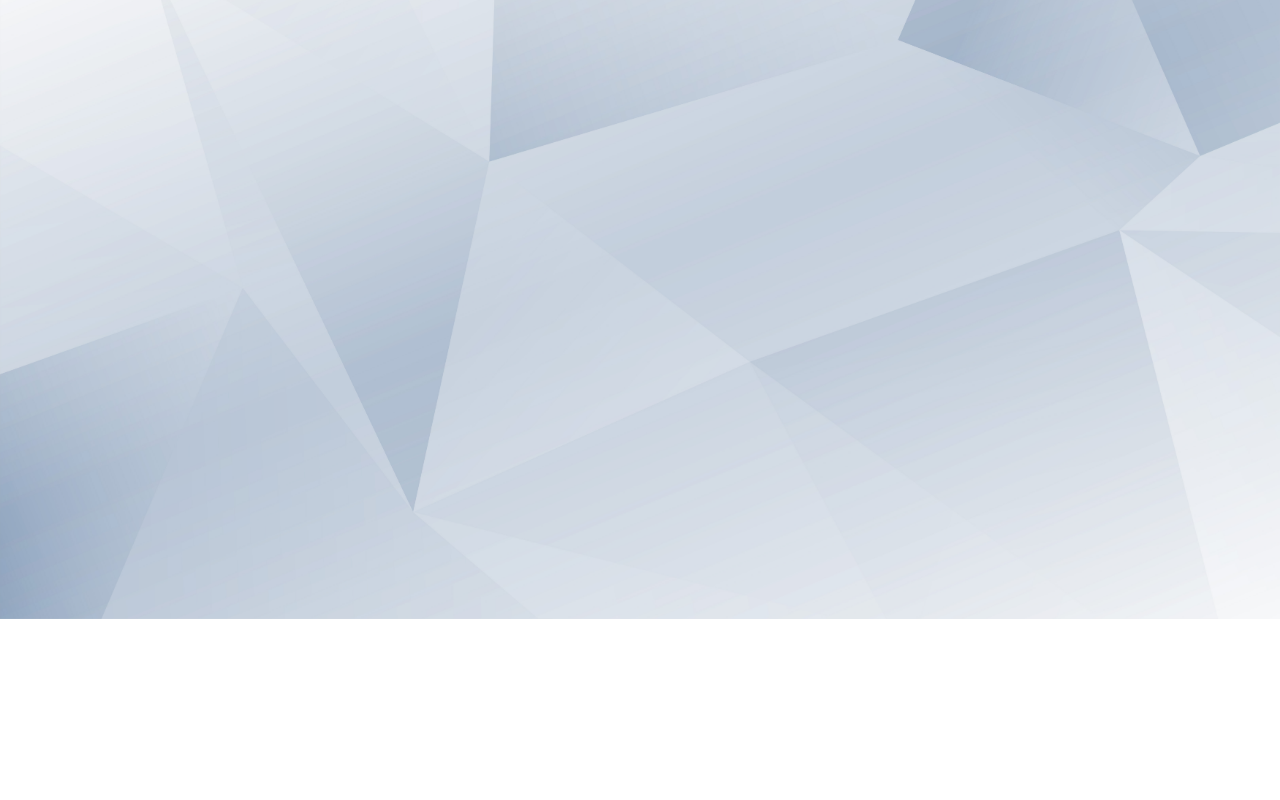
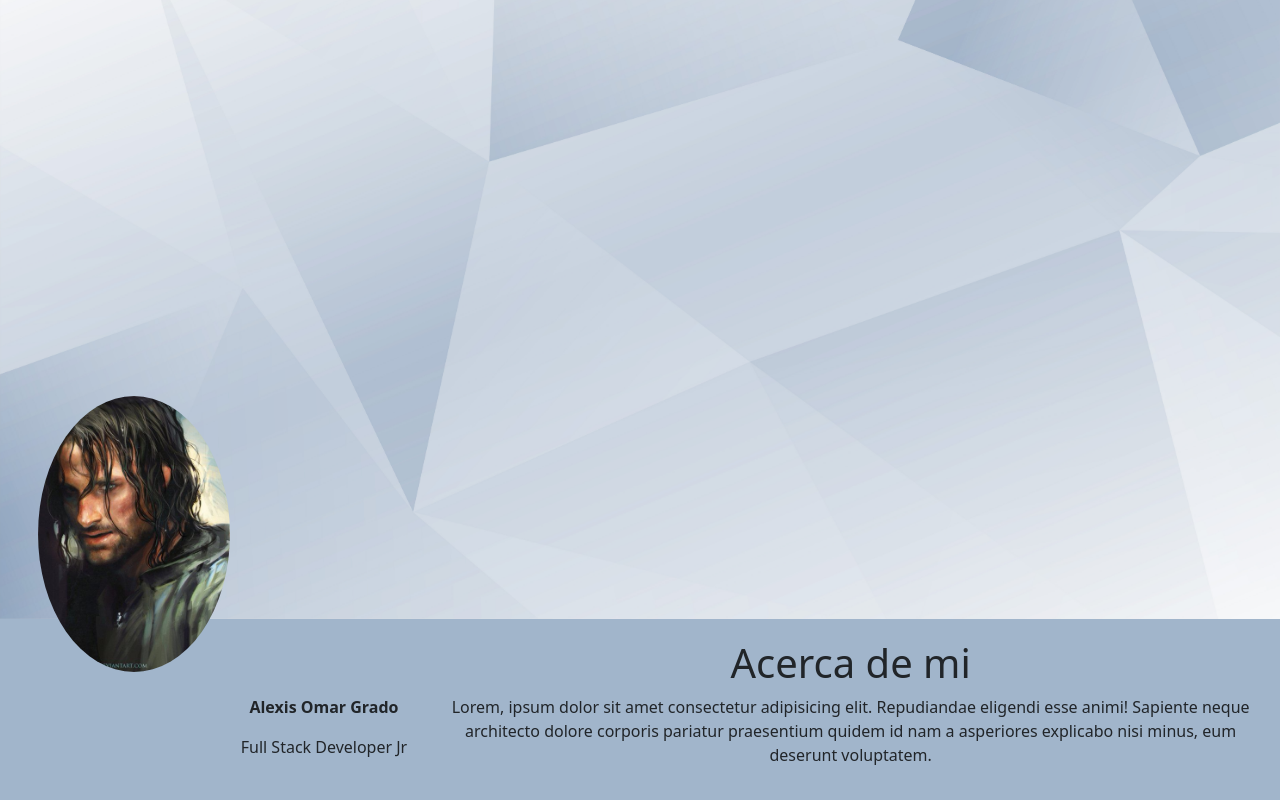
Before and after one commit to AlexisG87/Proyecto_Portfolio, an Angular app in the folder Proyecto_Portfolio/: page / in a window 1280 px wide. Shown: the part 204-1004 px from the top of the page. Before the commit the page ends 823 px from the top, so only its background shows below. Built offline with nearby package versions, Linux system fonts and the light colour scheme.

Commit message:
Se agrego la seccion "Acerca De"

```diff
--- a/Proyecto_Portfolio/src/app/app.component.html
+++ b/Proyecto_Portfolio/src/app/app.component.html
@@ -1 +1,2 @@
 <app-header></app-header>
+<app-acerca-de></app-acerca-de>
--- a/Proyecto_Portfolio/src/app/app.module.ts
+++ b/Proyecto_Portfolio/src/app/app.module.ts
@@ -7,6 +7,7 @@
 import { LogoAPComponent } from './components/logo-ap/logo-ap.component';
 import { SocialComponent } from './components/social/social.component';
 import { BannerComponent } from './components/banner/banner.component';
+import { AcercaDeComponent } from './components/acerca-de/acerca-de.component';
 
 @NgModule({
   declarations: [
@@ -14,7 +15,8 @@
     HeaderComponent,
     LogoAPComponent,
     SocialComponent,
-    BannerComponent
+    BannerComponent,
+    AcercaDeComponent
   ],
   imports: [
     BrowserModule,
--- /dev/null
+++ b/Proyecto_Portfolio/src/app/components/acerca-de/acerca-de.component.css
@@ -0,0 +1,35 @@
+.row{
+    padding: 20px;
+}
+div{
+    background-color: #a1b5cb;
+    text-align: center;
+}
+/*Estilo de la foto de perfil*/
+@media (min-width: 576px){
+    #fotodeperfil{
+        position: absolute;
+        width: 15%;
+        border-radius: 100%;
+        box-sadow: 3px 3px 3px grey;
+        left: 3%;
+        top: 600px;
+    }
+}
+@media (max-width: 575px){
+    #fotodeperfil{
+        position: absolute;
+        width: 30%;
+        border-radius: 100%;
+        box-sadow: 3px 3px 3px grey;
+        left: 33%;
+        top: 630px;
+    }
+}
+
+/*etiqueta nombre*/
+#nombre{
+    font-weight: bold;
+    margin-top: 30%;
+
+}
--- /dev/null
+++ b/Proyecto_Portfolio/src/app/components/acerca-de/acerca-de.component.html
@@ -0,0 +1,19 @@
+<div class="row">
+    <div class="col-xs-12 col-sm-2 col-md-2 col-lg-2">
+        <img src="../../../assets/aragorn.png" class="img-fluid" id="fotodeperfil">
+
+    </div>
+    <div class="col-xs-12 col-sm-2 col-md-2 col-lg-2">
+        <p id="nombre">Alexis Omar Grado</p>
+        <p>Full Stack Developer Jr</p>
+    </div>
+    <div class="col-xs-12 col-sm-8 col-md-8 col-lg-8">
+        <span>
+            <h1>Acerca de mi</h1>
+            <p>Lorem, ipsum dolor sit amet consectetur adipisicing elit. Repudiandae eligendi esse animi! Sapiente neque architecto dolore corporis pariatur praesentium quidem id nam a asperiores explicabo nisi minus, eum deserunt voluptatem.
+
+            </p>
+        </span>
+    </div>
+
+</div>
--- /dev/null
+++ b/Proyecto_Portfolio/src/app/components/acerca-de/acerca-de.component.ts
@@ -0,0 +1,15 @@
+import { Component, OnInit } from '@angular/core';
+
+@Component({
+  selector: 'app-acerca-de',
+  templateUrl: './acerca-de.component.html',
+  styleUrls: ['./acerca-de.component.css']
+})
+export class AcercaDeComponent implements OnInit {
+
+  constructor() { }
+
+  ngOnInit(): void {
+  }
+
+}
```
Also changed, not shown: Proyecto_Portfolio/src/assets/aragorn.png (added), 1 other file (tests, documents, lock files or other folders).
